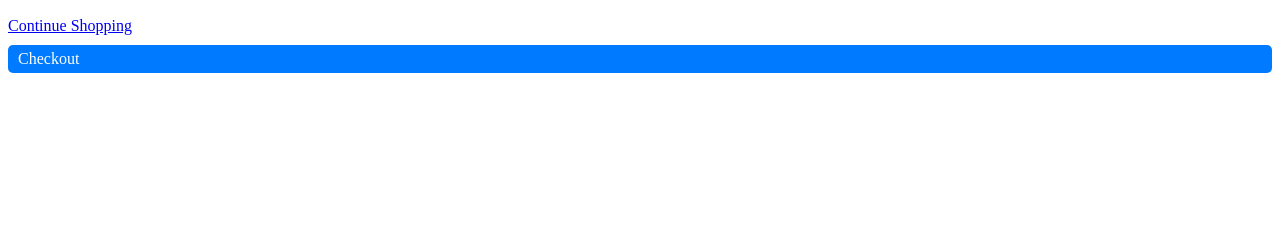
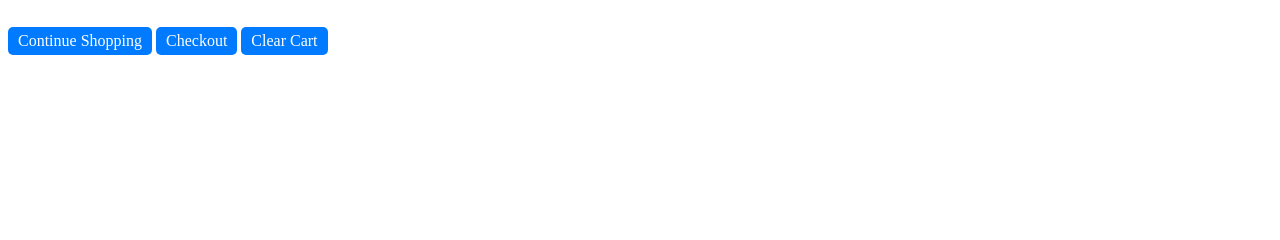
Before and after one commit to bmonagan/E-Commerce-Backend, a Django app: template BEcom/cart/templates/cart/cart.html in a window 1280 px wide. Shown: the part 149-389 px from the top of the page. Run offline with Django 3.2, Linux system fonts and the light colour scheme; the template is opened without the code that fills it, so the values that code supplies are empty; some libraries are stand-ins or nearby versions.

Commit message:
Fixed how cart clearing function works. Now clears and correctly redirects to cart/cart. Also added a button into the cart.html to clear the cart.

```diff
--- a/BEcom/cart/templates/cart/cart.html
+++ b/BEcom/cart/templates/cart/cart.html
@@ -20,15 +20,15 @@
 
             flex: 1; /* Grow to fill available space evenly */
              /* Limit item width to avoid overcrowding */
-            margin: 10px; /* Add spacing between items */
+            margin: 5px; /* Add spacing between items */
             border: 1px solid #ccc; /* Add a border for visual separation */
             padding: 10px;
             text-align: center;
         }
 
         /* Style the "Buy Now" button */
-        .buy-now-button {
-            display: block;
+        .checkout_buttons {
+            display: inline-block;
             margin-top: 10px;
             background-color: #007bff;
             color: #fff;
@@ -61,8 +61,9 @@
 
     <p>Total Price: ${{ total_price }}</p>
 
-    <a href="{% url 'cart:product_list' %}">Continue Shopping</a>
-    <a href="{% url 'payments:checkout' %}" class="buy-now-button">Checkout</a>
+    <a href="{% url 'cart:product_list' %}" class="checkout_buttons">Continue Shopping</a>
+    <a href="{% url 'payments:checkout' %}" class="checkout_buttons">Checkout</a>
+    <a href="{% url 'cart:clear_cart' %}" class="checkout_buttons">Clear Cart</a>
     <script src="https://js.stripe.com/v3/"></script>
 
 </body>
--- a/BEcom/cart/views.py
+++ b/BEcom/cart/views.py
@@ -1,6 +1,7 @@
 from django.shortcuts import render, redirect
 from .models import Product, CartItem
 from django.http import HttpResponse, HttpResponseRedirect
+from django.urls import reverse
 
 def product_list(request):
     products = Product.objects.all()
@@ -44,7 +45,7 @@ def clear_user_cart_session(request):
     if request.user.is_authenticated:
         CartItem.objects.filter(user=request.user).delete()
         print(f"Session cart cleared for user: {request.user.username}")
-        return HttpResponseRedirect('/cart/')
+        return HttpResponseRedirect('/cart/cart')
     else:
         print("User is not authenticated. Cannot clear session cart.")
-        return HttpResponseRedirect('login/')
+        return redirect(f"{reverse('login')}?next={request.path}")
```
Also changed, not shown: BEcom/databases/db.sqlite3.
